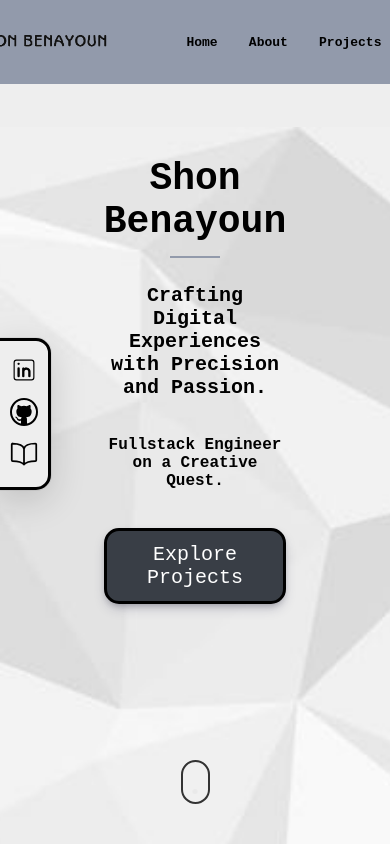
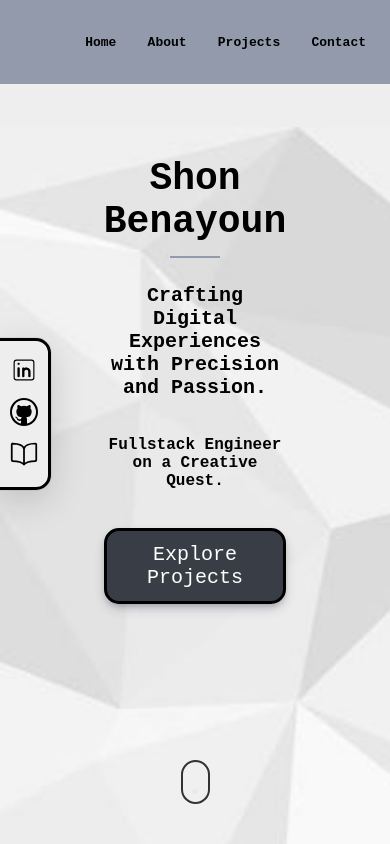
Before and after one commit to ShonBA/Portfolio-Website, a React (Create React App) app: page / in a window 390 px wide. Shown: the top 844 px of the page. Built offline with nearby package versions, Linux system fonts and the light colour scheme; no server answers.

Commit message:
fix logo

```diff
--- a/src/Components/LayoutArea/Nav/Nav.scss
+++ b/src/Components/LayoutArea/Nav/Nav.scss
@@ -37,33 +37,27 @@
             }
 
             img {
-                width: auto;
+                display: none;
+            }
+        }
+    }
+
+    @media only screen and (max-width: 1100px) {
+
+        div {
+            img {
                 height: 40px;
-                margin-right: 10px;
-            }
-
-            span {
-                display: none;
             }
         }
     }
 
     @media only screen and (max-width: 480px) {
         font-size: medium;
+
         div {
-
             a {
                 margin: 0 1.2rem;
             }
-
-            img {
-                width: auto;
-                height: 40px;
-                margin: 0;
-            }
         }
-
     }
-
-
 }
--- a/src/Components/NavArea/Logo/Logo.scss
+++ b/src/Components/NavArea/Logo/Logo.scss
@@ -1,5 +1,5 @@
 .Logo {
-    width: 100%;
+    width: fit-content;
     height: 100%;
     display: flex;
     align-items: center;
```
